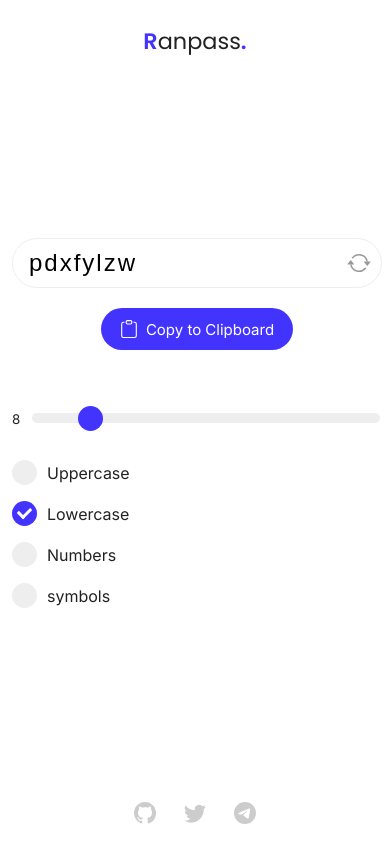
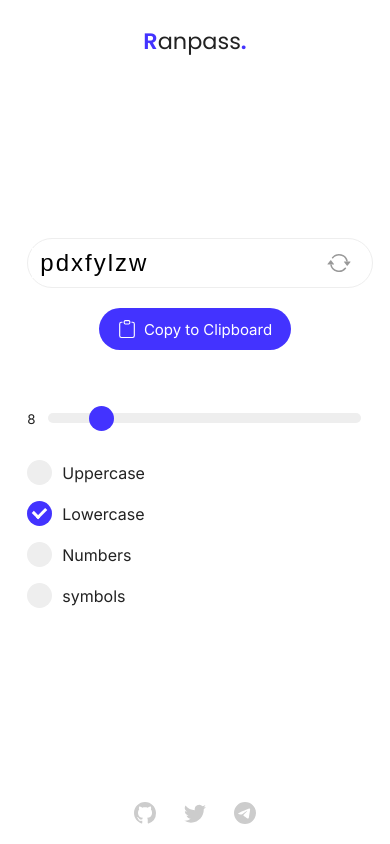
Before and after one commit to rajatxs/ranpass, a Svelte app: page / in a window 390 px wide. Built offline with nearby package versions, Linux system fonts and the light colour scheme.

Commit message:
Release v1.1

```diff
--- a/public/sw.js
+++ b/public/sw.js
@@ -1,4 +1,4 @@
-const storageId = "shell-v1";
+const storageId = "shell-v1.1";
 const assets = [
    "/",
    "/index.html",
--- a/src/components/AppControllers/Main.svelte
+++ b/src/components/AppControllers/Main.svelte
@@ -146,8 +146,7 @@
 <style>
 @media screen and (max-width: 480px) {
    #app-controllers {
-      padding-left: 12px;
-      padding-right: 12px;
+      width: 86%;
    }
 }
 </style>
--- a/src/components/AppControllers/PasswordViewer.svelte
+++ b/src/components/AppControllers/PasswordViewer.svelte
@@ -79,7 +79,7 @@
    height: inherit;
    justify-content: center;
    align-items: center;
-   width: 48px;
+   width: 45px;
    border-radius: inherit;
    background-color: transparent;
    cursor: pointer;
@@ -91,27 +91,17 @@
    fill: var(--fr-3);
 }
 
-@media screen and (max-width: 380px) {
+@media screen and (max-width: 480px) {
    #password-viewer {
-      width: inherit;
-      padding: 1px;
+      width: 100%;
+      justify-content: center;
    }
    #password-output {
-      width: auto;
-      font-size: 1.1rem;
-      letter-spacing: 1.3px;
+      width: 90%;
+      padding-left: 8px;
    }
    #password-regenerate-control {
-      width: 40px;
-   }
-}
-
-@media screen and (max-width: 290px) {
-   #password-viewer {
-      width: 250px;
-   }
-   #password-output {
-      width: 190px;
+      width: 20%;
    }
 }
 </style>
```
Also changed, not shown: public/manifest.webmanifest.
